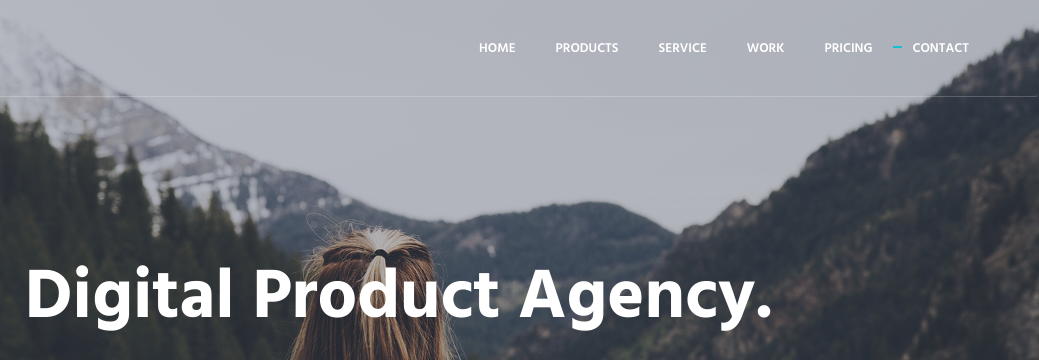
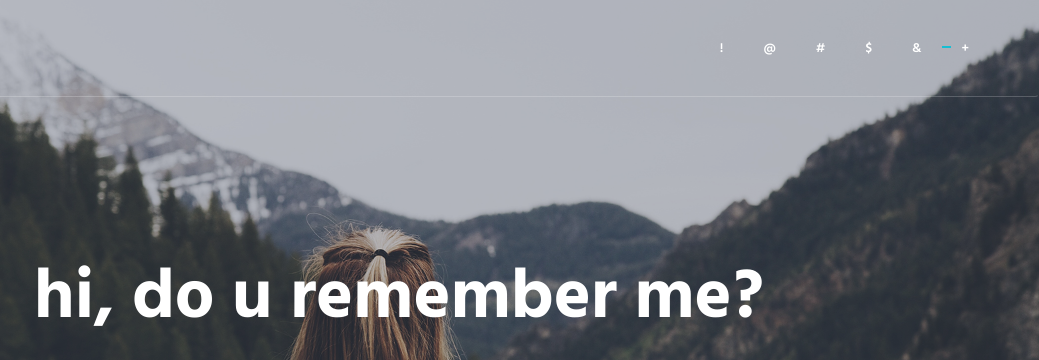
Before and after one commit to wazzd3r/wazzd3r.github.io, a plain HTML site: page index.html in a window 1280 px wide. Shown: the top 360 px of the page, 241-1280 px from the left. Drawn offline with Linux system fonts and the light colour scheme; some packages are replaced by stand-ins of ours.

Commit message:
Add files via upload

```diff
--- a/index.html
+++ b/index.html
@@ -67,12 +67,12 @@
                     <div class="collapse navbar-collapse nav-collapse">
                         <div class="menu-container">
                             <ul class="nav navbar-nav navbar-nav-right">
-                                <li class="js_nav-item nav-item"><a class="nav-item-child nav-item-hover" href="#body">Home</a></li>
-                                <li class="js_nav-item nav-item"><a class="nav-item-child nav-item-hover" href="#products">Products</a></li>
-                                <li class="js_nav-item nav-item"><a class="nav-item-child nav-item-hover" href="#service">Service</a></li>
-                                <li class="js_nav-item nav-item"><a class="nav-item-child nav-item-hover" href="#work">Work</a></li>
-                                <li class="js_nav-item nav-item"><a class="nav-item-child nav-item-hover" href="#pricing">Pricing</a></li>
-                                <li class="js_nav-item nav-item"><a class="nav-item-child nav-item-hover" href="#contact">Contact</a></li>
+                                <li class="js_nav-item nav-item"><a class="nav-item-child nav-item-hover" href="#body">!</a></li>
+                                <li class="js_nav-item nav-item"><a class="nav-item-child nav-item-hover" href="#products">@</a></li>
+                                <li class="js_nav-item nav-item"><a class="nav-item-child nav-item-hover" href="#service">#</a></li>
+                                <li class="js_nav-item nav-item"><a class="nav-item-child nav-item-hover" href="#work">$</a></li>
+                                <li class="js_nav-item nav-item"><a class="nav-item-child nav-item-hover" href="#pricing">&</a></li>
+                                <li class="js_nav-item nav-item"><a class="nav-item-child nav-item-hover" href="#contact">+</a></li>
                             </ul>
                         </div>
                     </div>
@@ -87,7 +87,7 @@
         <div class="promo-block">
             <div class="container">
                 <div class="margin-b-40">
-                    <h1 class="promo-block-title">Digital Product Agency.</h1>
+                    <h1 class="promo-block-title">hi, do u remember me?</h1>
                     <p class="promo-block-text">Look no further. You came to the right ... place</p>
                 </div>
                 <a class="js_popup-youtube btn-theme btn-theme-md btn-white-bg text-uppercase" href="https://www.youtube.com/watch?v=0qisGSwZym4" title="Intro Video"><i class="btn-icon icon-control-play"></i> Watch Intro Video</a>
```
